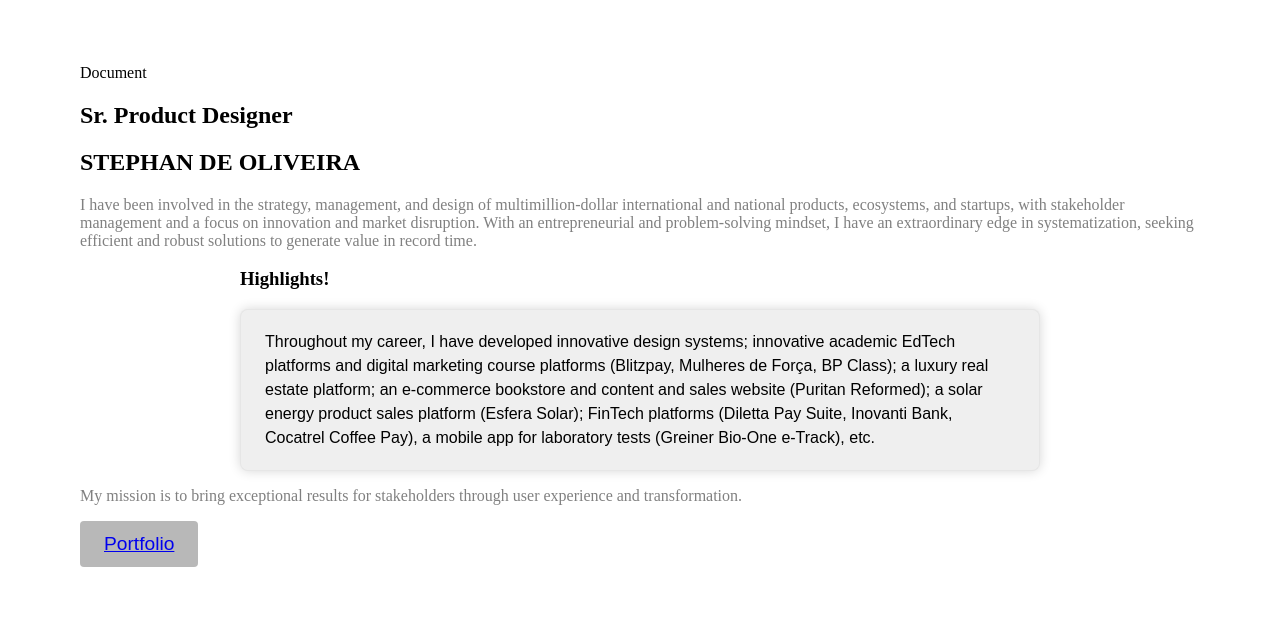
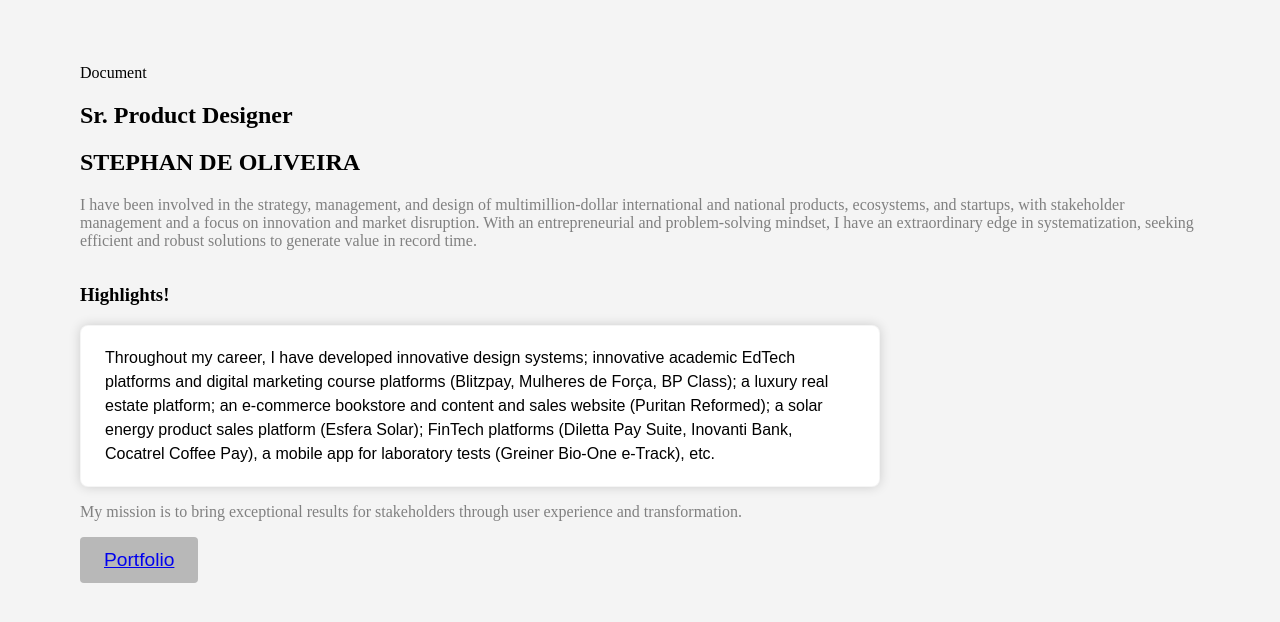
Before and after one commit to stephanoliveira/codex, a plain HTML site: page index.html in a window 1280 px wide. Drawn offline with Linux system fonts and the light colour scheme.

Commit message:
returning to practice

```diff
--- a/style.css
+++ b/style.css
@@ -1,5 +1,6 @@
 body {
     margin: 64px 80px;
+    background-color: #f4f4f4;
 }
 
 p {
@@ -15,17 +16,21 @@ p {
 }
 
 .card_w_h3 {
-    margin: auto;
+    display: flex;
+    flex-direction: column;
     max-width: 800px;
 }
 
 .card {
-    background-color: #efefef;
+    background-color: #ffffff;
     padding: 4px 24px;
     border-radius: 8px;
     border: 1px solid rgba(0, 0, 0, 0.04);
     box-shadow: 0 0 12px 0 rgba(0, 0, 0, 0.16)
 }
+
+
+
 
 
 .button {
@@ -38,5 +43,10 @@ p {
     border: 0px;
     padding: 12px 24px;
     border-radius: 4px;
-
 }
+.button:hover {
+    background-color: blue;
+}
+.button:focus {
+    background-color: rgb(16, 16, 122);
+}
```
